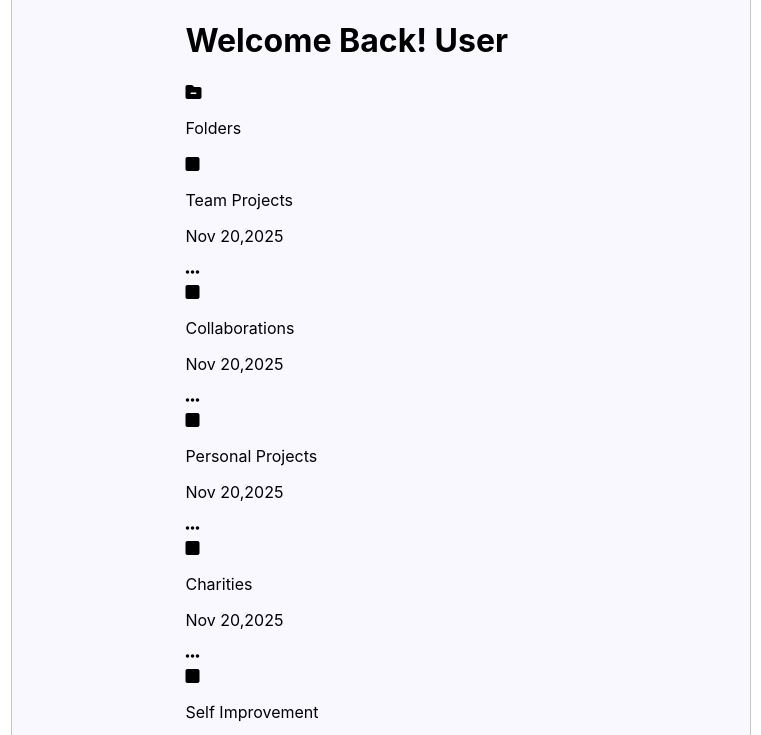
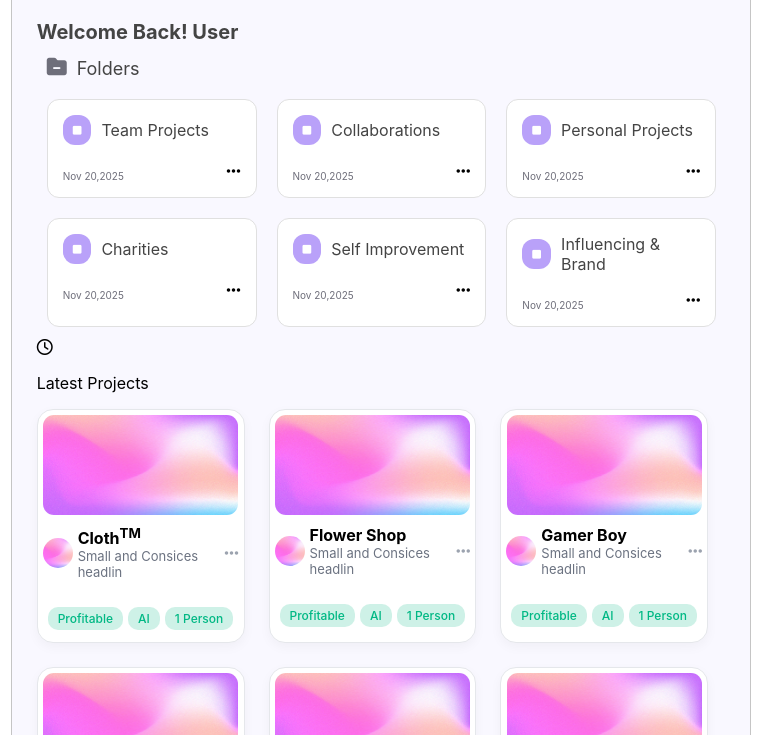
Before and after one commit to BensadikNada/proyecto-intermodular, a plain HTML site: page projectCode/index.html in a window 1280 px wide. Shown: the top 735 px of the page, 216-977 px from the left. Drawn offline with Linux system fonts and the light colour scheme.

Commit message:
that why we use tailwind css to avoid 609 line of style and also we use javascript of framework to avoid 395 line of html, added style to the main contentr

```diff
--- a/projectCode/index.html
+++ b/projectCode/index.html
@@ -87,7 +87,7 @@
             </div>
         </div>
         <div class="main">
-            <h1>Welcome Back! User</h1>
+            <h3>Welcome Back! User</h3>
             <div class="folders">
                 <div class="title-folder">
                     <i class="fa-solid fa-folder-minus"></i>
--- a/projectCode/style/style.css
+++ b/projectCode/style/style.css
@@ -448,3 +448,162 @@ body {
     padding: 5px 15px;
     border-radius: 33px;
 }
+
+.main {
+    width: 57%;
+    padding: 20px;
+    box-sizing: border-box;
+}
+
+.main h3{
+    color: #444444;
+    font-size: 20px;
+    margin: 0;
+}
+
+.folders {
+    padding: 10px;
+}
+
+.title-folder{
+    display: flex;
+    align-items: center;
+    gap: 10px;
+    margin-bottom: 15px;
+}
+
+.title-folder i {
+    font-size: 20px;
+    color: #6e6e7a;
+}
+
+.title-folder p{
+    color: #444444;
+    font-size: 18px;
+    margin: 0;
+    margin-top: 4px;
+}
+
+.content-folder {
+    display: grid;
+    grid-template-columns: repeat(3, 1fr);
+    gap: 20px;
+    margin-top: 20px;
+}
+
+.folder-card {
+    background: #fff;
+    padding: 15px;
+    border-radius: 12px;
+    border: 1px solid #e0e0e0;
+}
+
+.title-card{
+    display: flex;
+    align-items: center;
+    margin-bottom: 15px;
+    gap: 10px;
+}
+
+.title-card i{
+    color: white;
+    padding: 10px;
+    font-size: 10px;
+    background-color: #b9a1f9;
+    border-radius: 12px;
+}
+
+.title-card p{
+    margin: 0;
+    color: #444444;
+    font-size: 16px;
+}
+
+.details-folder{
+    display: flex;
+    justify-content: space-between;
+    align-items: center;
+}
+
+.details-folder p{
+    margin-bottom: 0;
+    color: #6e6e7a;
+    font-size: 10px;
+}
+
+.content-latest-project {
+    display: flex;
+    flex-wrap: wrap;
+    gap: 24px;
+}
+
+.project-card {
+    width: calc(33.333% - 24px);
+    background: #fff;
+    border-radius: 16px;
+    overflow: hidden;
+    border: 1px solid #e5e7eb;
+    box-shadow: 0 4px 12px rgba(0,0,0,0.04);
+    transition: 0.2s ease;
+}
+
+.project-card > img {
+    width: 95%;
+    height: 100px;
+    display: block;
+    margin: 0 auto;
+    padding: 5px;
+    border-radius: 16px;
+}
+
+.description {
+    display: flex;
+    align-items: center;
+    justify-content: space-between;
+    padding: 5px;
+    gap: 5px;
+}
+
+.description img {
+    width: 30px;
+    height: 30px;
+    border-radius: 50%;
+    object-fit: cover;
+}
+
+
+.descreption-project h6 {
+    margin: 0;
+    font-size: 16px;
+}
+
+.descreption-project p {
+    margin: 0;
+    font-size: 13px;
+    color: #6b7280;
+}
+
+
+.description i {
+    margin-left: auto;
+    color: #9ca3af;
+    cursor: pointer;
+}
+
+
+.categories-project {
+    display: flex;
+    gap: 5px;
+    flex-wrap: wrap;
+    margin-top: 10px;
+    margin-left: 10px;
+}
+
+.categories-project p {
+    font-size: 12px;
+    padding: 4px 10px;
+    border-radius: 10px;
+    color: #00B884;
+    background-color: #00b88431;
+    font-weight: 500;
+}
```
